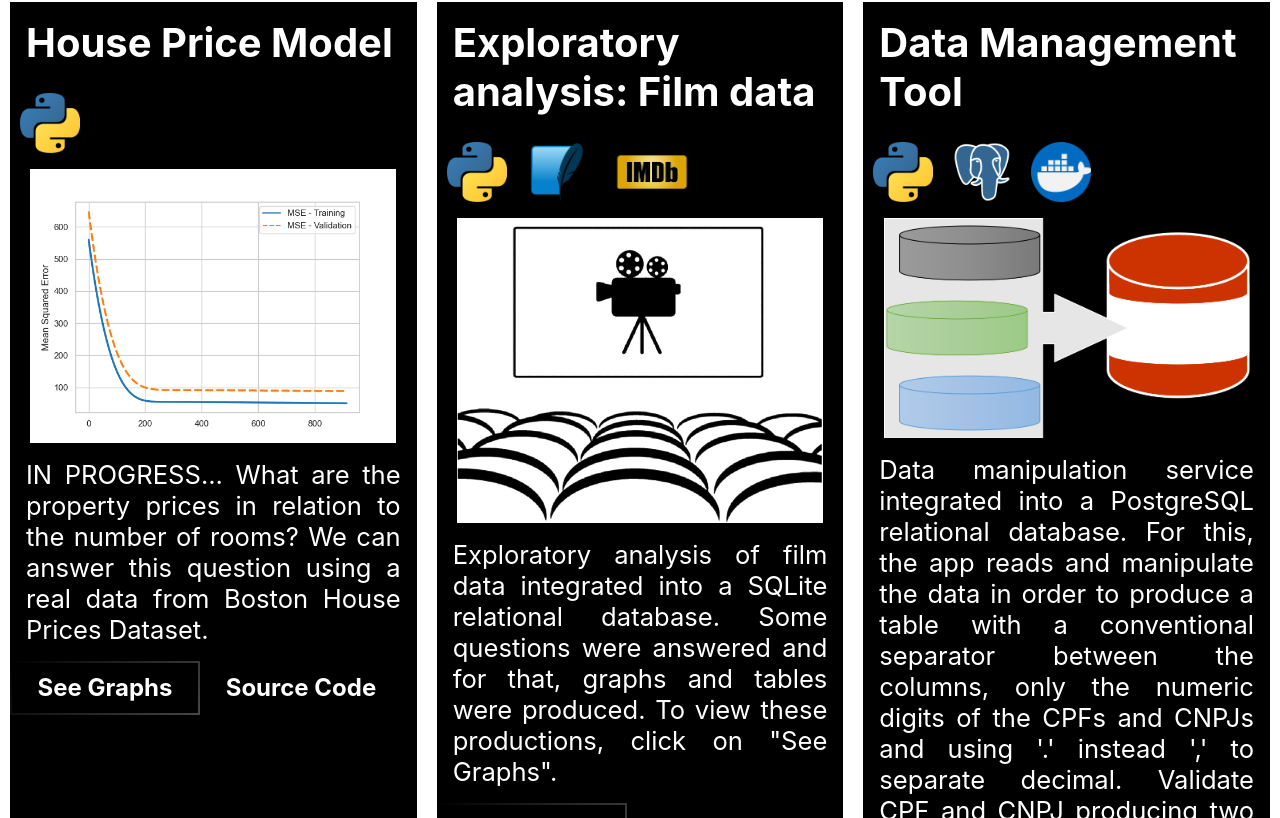
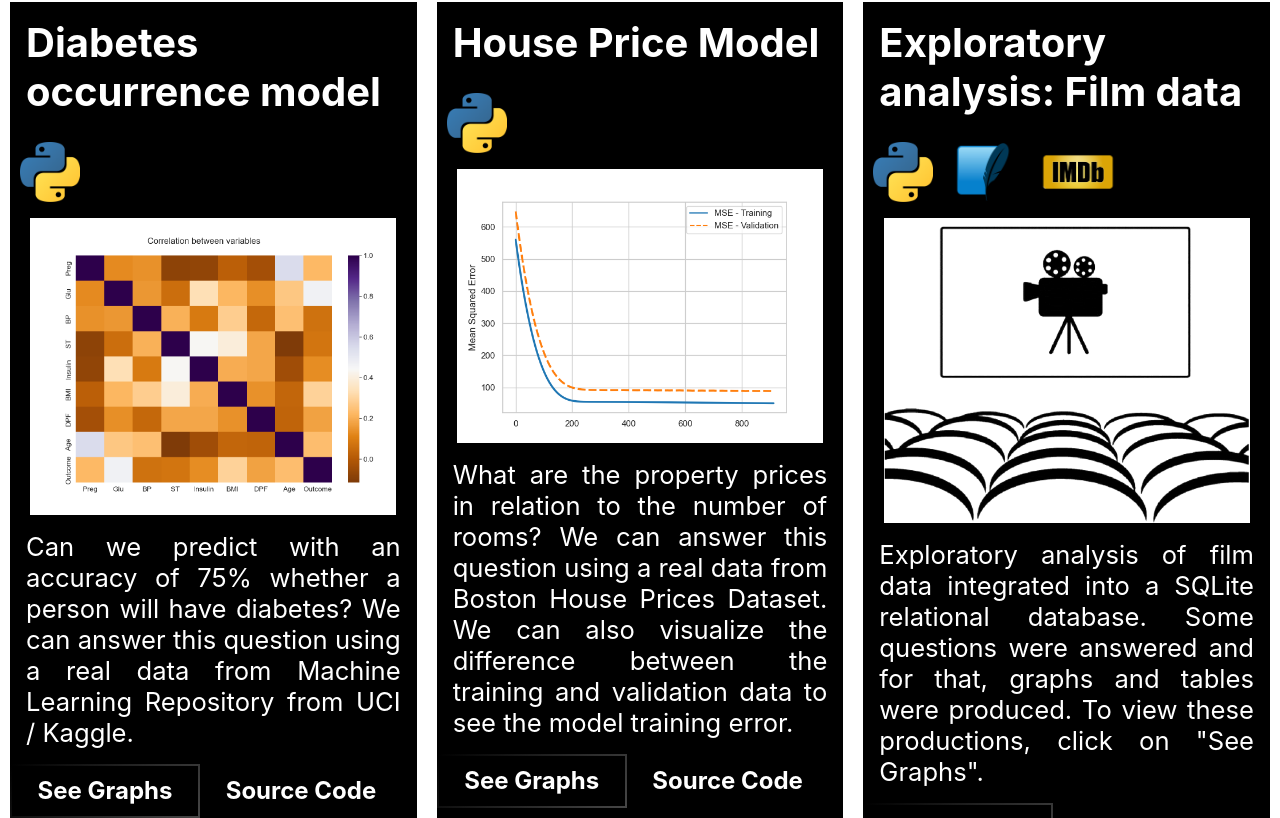
Before and after one commit to PeterRibs/portfolio, a React (Create React App) app: page / in a window 1280 px wide. Shown: the part 1202-2020 px from the top of the page. Built offline with nearby package versions, Linux system fonts and the light colour scheme.

Commit message:
update 22_05_12

```diff
--- a/src/Projects/Projects.js
+++ b/src/Projects/Projects.js
@@ -28,6 +28,7 @@ import sqlite from '../Figs/sqlite.png';
 import cinema from '../Figs/cinema.png';
 import imdb from '../Figs/IMDb.png'
 import housePrice from '../Figs/housePrice.png'
+import diabetes from '../Figs/diabetes.png'
 
 function Project () {
     return (
@@ -36,8 +37,51 @@ function Project () {
                 <h2 className="section-title dark-blue-text">Projects</h2>
                 <div className="project-wrapper">
 
-                 {/* <!-- Project 11 - Py--> */}
-                 <div className="card">
+                {/* <!-- Project 12 - Py--> */}
+                <div className="card">
+                    <div className="project-wrapper__text">
+                        <h3 className="project-wrapper__text-title">Diabetes occurrence model</h3>
+                        <div>
+                            <img alt="Python" title="Python" src={python} className='imgAbout'></img>
+                        </div>
+                        <div className="project-wrapper__image">
+                            <a rel="noreferrer" href="https://github.com/PeterRibs/diabetes_occurrence">
+                                <div className="imgProj">
+                                    <img
+                                        href="https://github.com/PeterRibs/diabetes_occurrence"
+                                        alt="Project_Image"
+                                        className="img-fluid"
+                                        src={diabetes}/>
+                                </div>
+                            </a>
+                        </div>
+                        <div>
+                        <p className="mb-4">
+                            Can we predict with an accuracy of 75% whether a person will have diabetes? We can answer this question using a real data from Machine Learning Repository from UCI / Kaggle.
+                        </p>
+                        </div>
+                        <a
+                        rel="noreferrer"
+                        target="_blank"
+                        className="cta-btn cta-btn--hero"
+                        href="https://peterribs.github.io/diabetes_occurrence/"
+                        >
+                        See Graphs
+                        </a>
+                        <a
+                        rel="noreferrer"
+                        target="_blank"
+                        className="cta-btn text-color-project"
+                        href="https://github.com/PeterRibs/diabetes_occurrence"
+                        >
+                        Source Code
+                        </a>
+                    </div>
+                </div>
+                {/* <!-- /END Project 12 - Py--> */}
+
+                {/* <!-- Project 11 - Py--> */}
+                <div className="card">
                     <div className="project-wrapper__text">
                         <h3 className="project-wrapper__text-title">House Price Model </h3>
                         <div>
@@ -56,7 +100,7 @@ function Project () {
                         </div>
                         <div>
                         <p className="mb-4">
-                            IN PROGRESS... What are the property prices in relation to the number of rooms? We can answer this question using a real data from Boston House Prices Dataset.
+                            What are the property prices in relation to the number of rooms? We can answer this question using a real data from Boston House Prices Dataset. We can also visualize the difference between the training and validation data to see the model training error.
                         </p>
                         </div>
                         <a
```
Also changed, not shown: src/Figs/diabetes.png (added).
